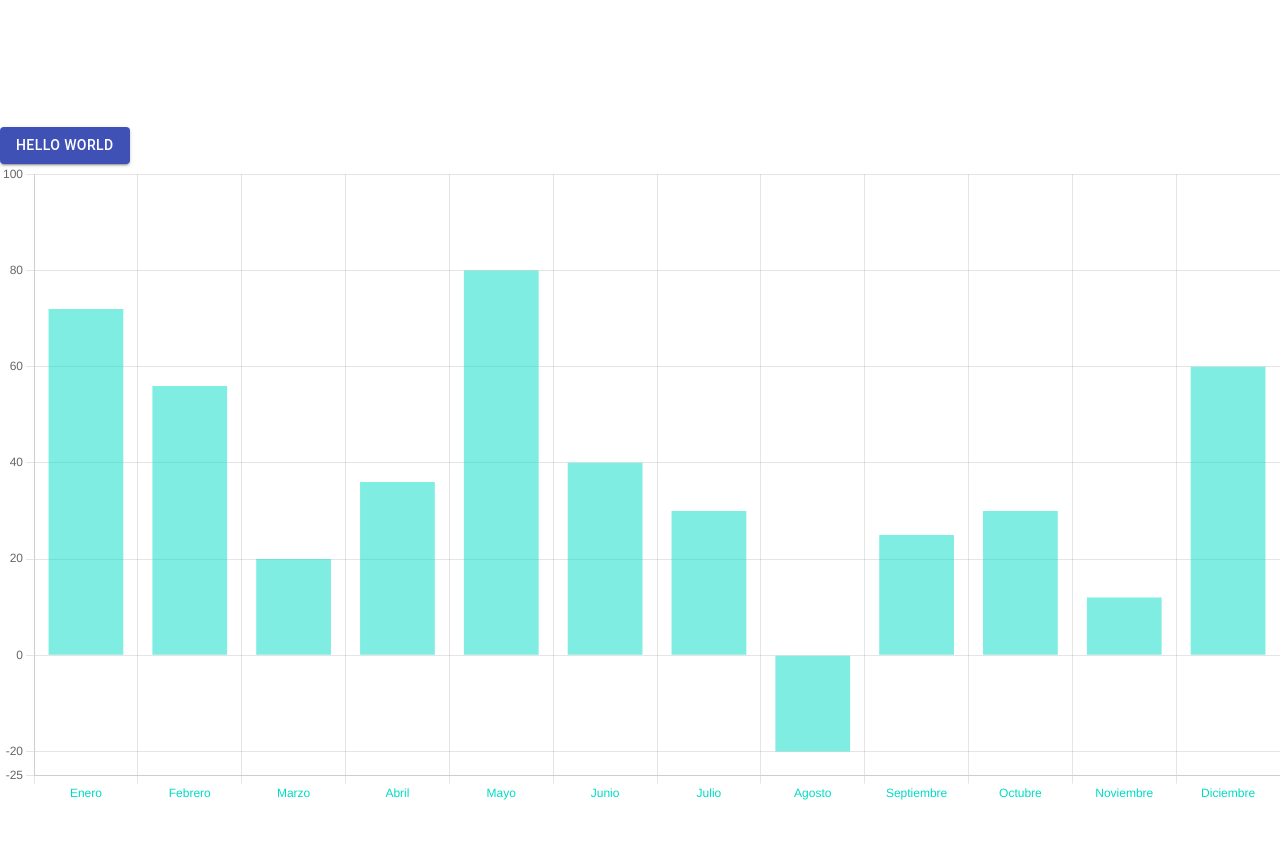
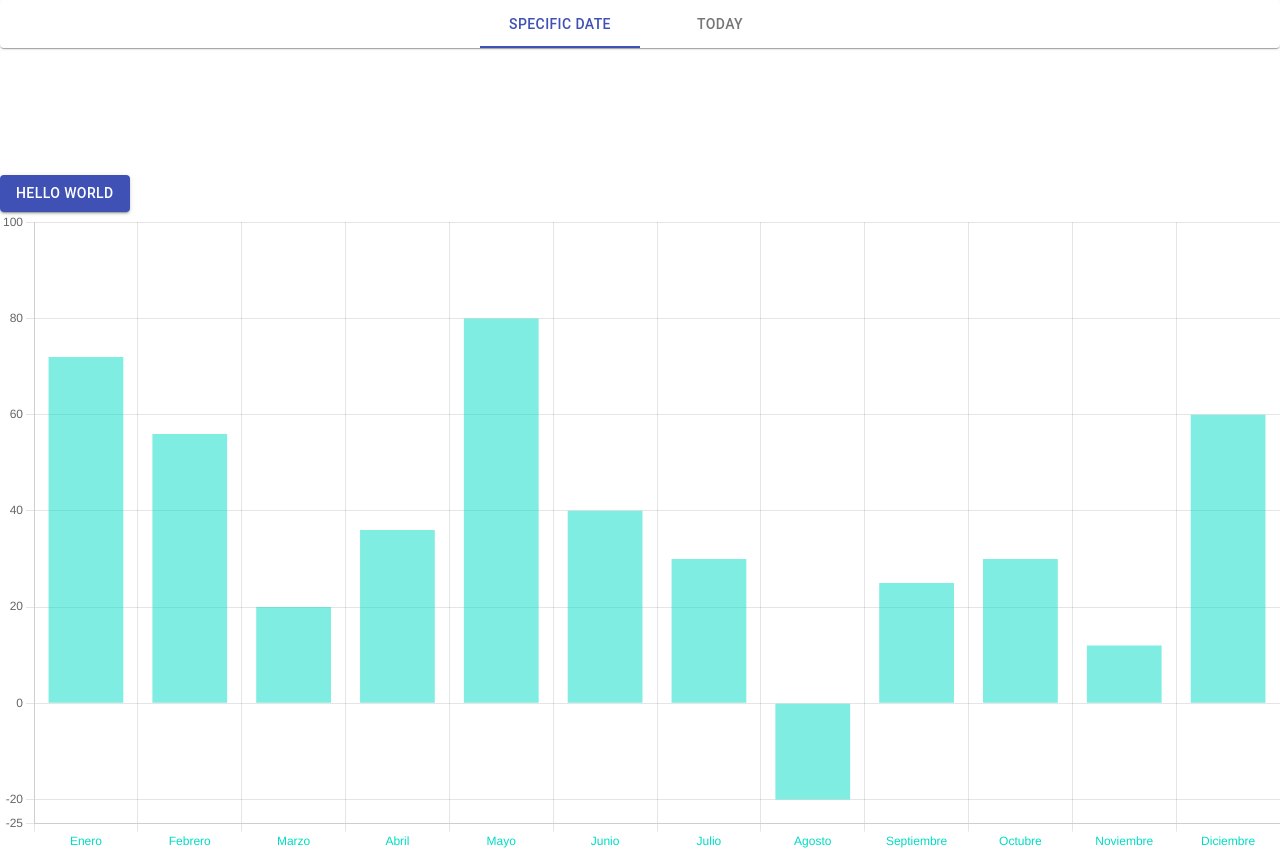
Before and after one commit to joseluisjimagui/CovidWard, a React (Create React App) app in the folder frontend/: page / in a window 1280 px wide. Before the commit the page ends 804 px from the top, so only its background shows below. Built offline with nearby package versions, Linux system fonts and the light colour scheme; no server answers.

Commit message:
Add Navbar

```diff
--- a/frontend/src/App.js
+++ b/frontend/src/App.js
@@ -1,10 +1,12 @@
 import './App.css';
 import { BrowserRouter, Routes, Route } from "react-router-dom";
 import Today from './components/Today';
+import Navbar from './components/Navbar';
 
 function App() {
   return (
     <div>
+      <Navbar/>
       <BrowserRouter>
         <Routes>
           <Route path="/" element={<Today />} />
--- /dev/null
+++ b/frontend/src/components/Navbar.js
@@ -0,0 +1,35 @@
+import React from 'react';
+import { makeStyles } from '@material-ui/core/styles';
+import Paper from '@material-ui/core/Paper';
+import Tabs from '@material-ui/core/Tabs';
+import Tab from '@material-ui/core/Tab';
+
+const useStyles = makeStyles({
+  root: {
+    flexGrow: 1,
+  },
+});
+
+export default function CenteredTabs() {
+  const classes = useStyles();
+  const [value, setValue] = React.useState(0);
+
+  const handleChange = (event, newValue) => {
+    setValue(newValue);
+  };
+
+  return (
+    <Paper className={classes.root}>
+      <Tabs
+        value={value}
+        onChange={handleChange}
+        indicatorColor="primary"
+        textColor="primary"
+        centered
+      >
+        <Tab label="Specific Date" />
+        <Tab label="Today" />
+      </Tabs>
+    </Paper>
+  );
+}
```
